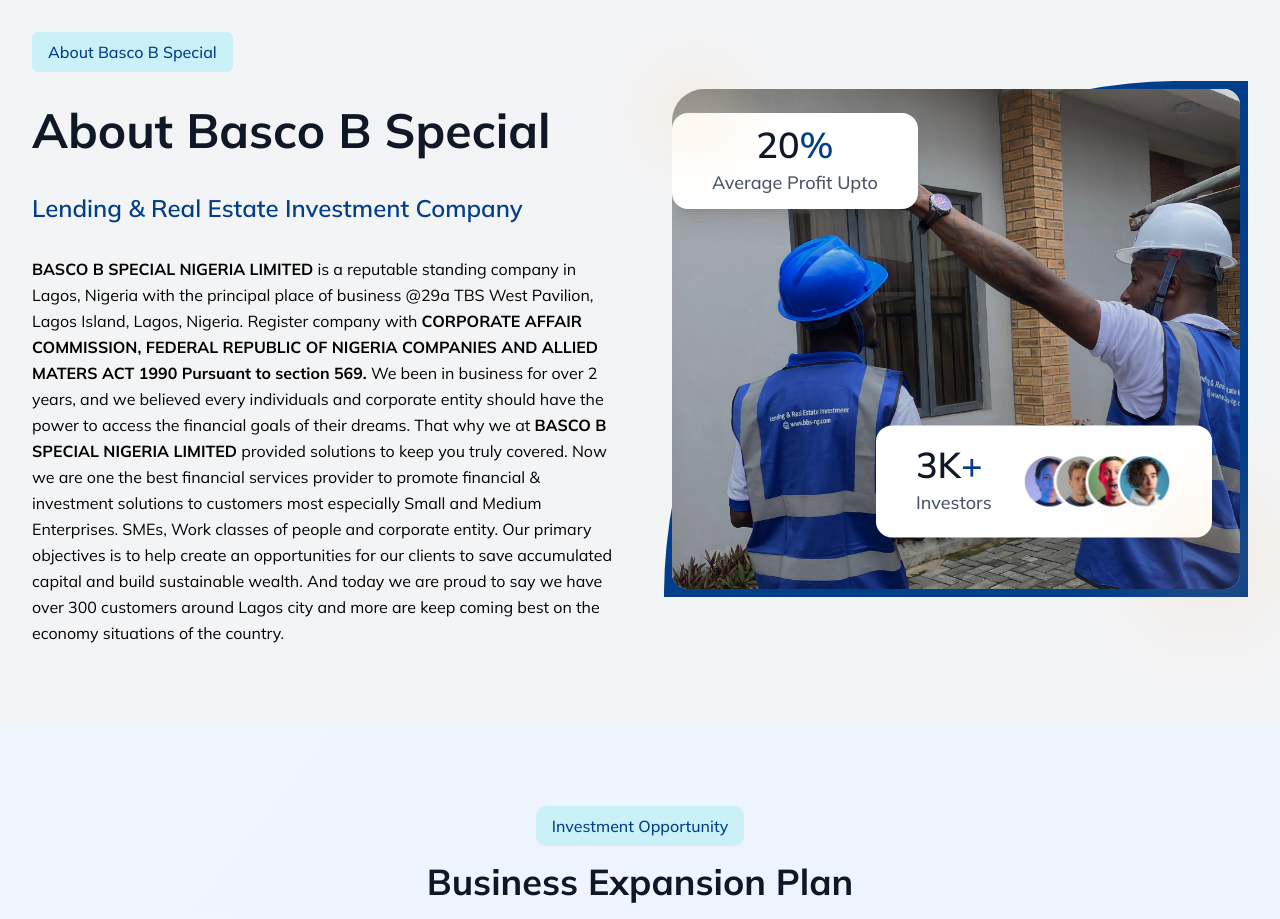
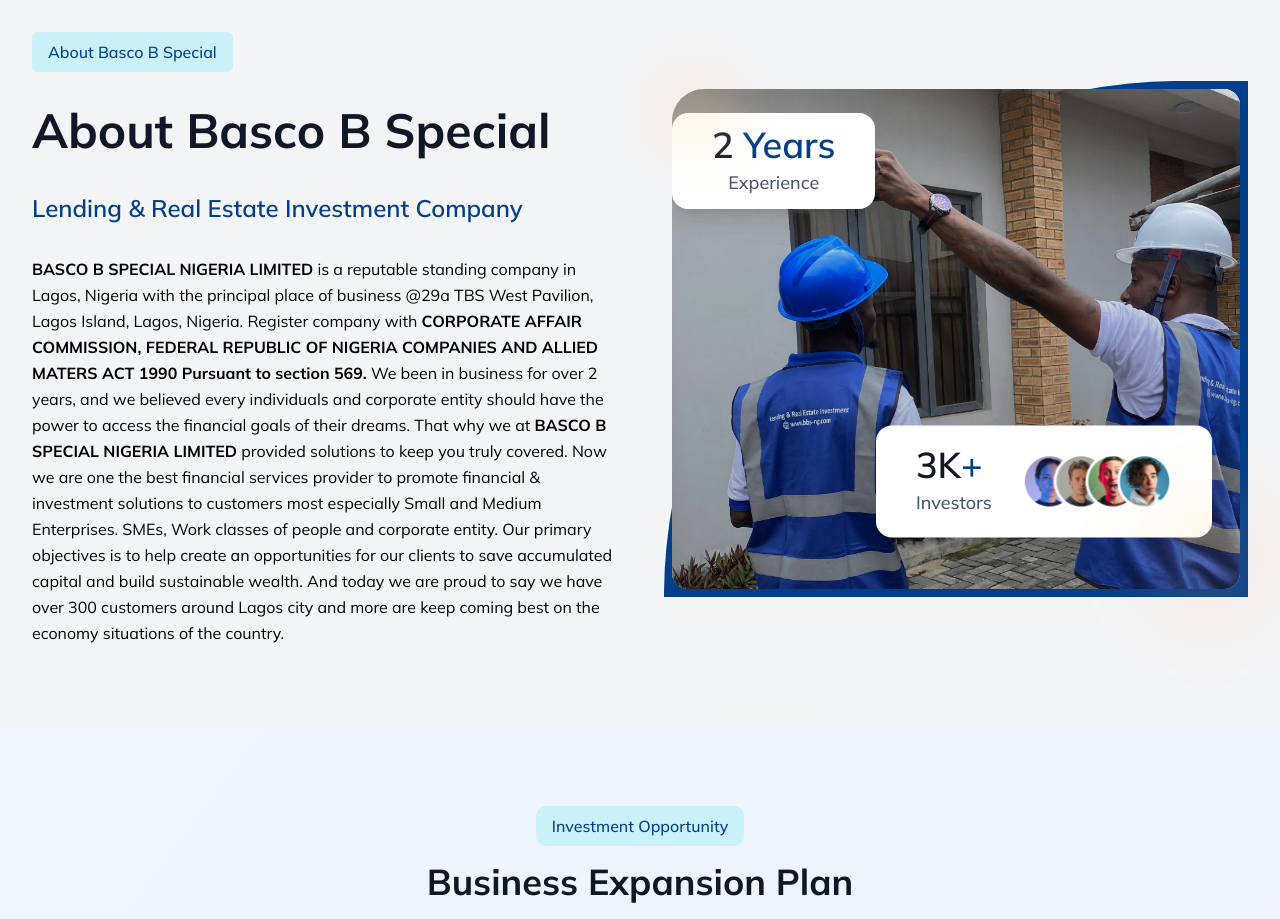
Before and after one commit to machalannewi/BOJA, a Next.js app in the folder Client/: page / in a window 1280 px wide. Shown: the part 2340-3259 px from the top of the page. Built offline with nearby package versions, Linux system fonts and the light colour scheme.

Commit message:
edit the about section and page

```diff
--- a/Client/src/app/about/page.tsx
+++ b/Client/src/app/about/page.tsx
@@ -123,10 +123,10 @@
                   <div className="absolute top-6 left-0 bg-white rounded-2xl py-3 px-10 shadow-xl">
                     <div className="text-center">
                       <div className="text-4xl font-semibold text-gray-900 mb-1">
-                        20<span className='text-[#023e8a]'>%</span>
+                        2<span className='text-[#023e8a]'> Years</span>
                       </div>
                       <div className="text-gray-600 text-lg font-medium">
-                        Average Profit Upto
+                        Experience
                       </div>
                     </div>
                   </div>
--- a/Client/src/components/sections/AboutSection.tsx
+++ b/Client/src/components/sections/AboutSection.tsx
@@ -56,10 +56,10 @@
                 <div className="absolute top-6 left-0 bg-white rounded-2xl py-3 px-10 shadow-xl">
                   <div className="text-center">
                     <div className="text-4xl font-semibold text-gray-900 mb-1">
-                      20<span className='text-[#023e8a]'>%</span>
+                      2<span className='text-[#023e8a]'> Years</span>
                     </div>
                     <div className="text-gray-600 text-lg font-medium">
-                      Average Profit Upto
+                      Experience
                     </div>
                   </div>
                 </div>
```
